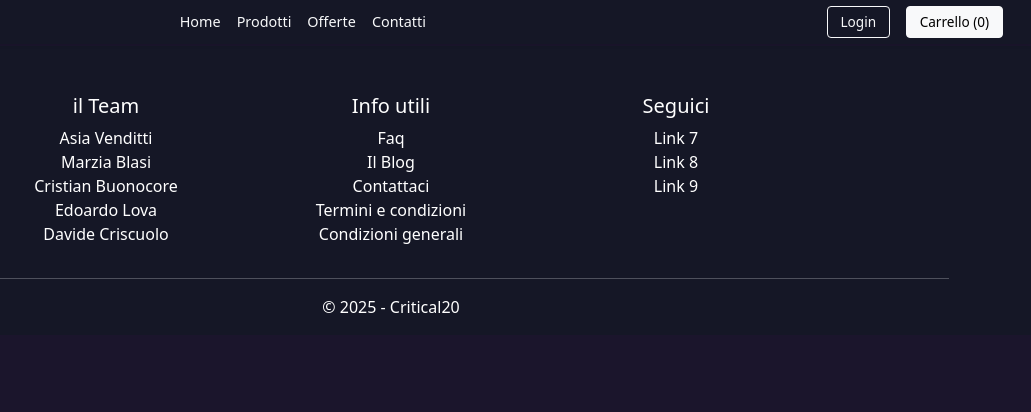
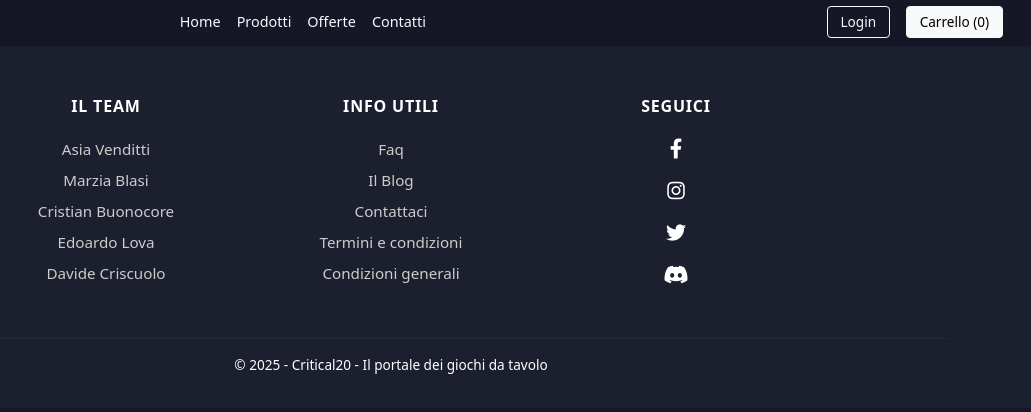
Before and after one commit to asiavenditti/critical20-frontend, a React (Vite) app: page /products/1 in a window 1280 px wide. Shown: the top 412 px of the page, without its empty margins (249-1280 px from the left). Built offline with nearby package versions, Linux system fonts and the light colour scheme; a web font is replaced by a local one.

Commit message:
updated the footer and homepage layouts

```diff
--- a/index.html
+++ b/index.html
@@ -5,6 +5,8 @@
   <meta charset="UTF-8" />
   <link rel="icon" type="image/svg+xml" href="/vite.svg" />
   <meta name="viewport" content="width=device-width, initial-scale=1.0" />
+  <link rel="stylesheet" href="https://cdnjs.cloudflare.com/ajax/libs/font-awesome/6.4.0/css/all.min.css" />
+
   <link
     href="https://fonts.googleapis.com/css2?family=Cinzel:wght@400..900&family=Edu+TAS+Beginner:wght@400..700&display=swap"
     rel="stylesheet">
--- a/package.json
+++ b/package.json
@@ -10,6 +10,8 @@
     "preview": "vite preview"
   },
   "dependencies": {
+    "@fortawesome/fontawesome-svg-core": "^7.0.1",
+    "@fortawesome/free-solid-svg-icons": "^7.0.1",
     "@fortawesome/react-fontawesome": "^3.0.2",
     "bootstrap": "^5.3.8",
     "dotenv": "^17.2.2",
--- a/src/components/Footer.jsx
+++ b/src/components/Footer.jsx
@@ -1,98 +1,57 @@
-import React from 'react'
+import React from "react";
+
 
 export default function Footer() {
     return (
-        <footer
-            className="text-white pt-5 pb-3"
-            style={{ backgroundColor: "#151726" }}
-        >
+        <footer className="footer">
             <div className="container">
-                <div className="row text-center d-flex justify-content-center">
-                    <div className="col-md-3">
-                        <h5>il Team</h5>
+                <div className="row gy-4 justify-content-center">
+
+                    {/*Il Team */}
+                    <div className="col-12 col-md-3 text-center">
+                        <div className="footer-section-title">Il Team</div>
                         <ul className="list-unstyled">
-                            <li>
-                                <a href="#" className="text-white text-decoration-none">
-                                    Asia Venditti
-                                </a>
-                            </li>
-                            <li>
-                                <a href="#" className="text-white text-decoration-none">
-                                    Marzia Blasi
-                                </a>
-                            </li>
-                            <li>
-                                <a href="#" className="text-white text-decoration-none">
-                                    Cristian Buonocore
-                                </a>
-                            </li>
-                            <li>
-                                <a href="#" className="text-white text-decoration-none">
-                                    Edoardo Lova
-                                </a>
-                            </li>
-                            <li>
-                                <a href="#" className="text-white text-decoration-none">
-                                    Davide Criscuolo
-                                </a>
-                            </li>
+                            <li><a href="#" className="footer-link">Asia Venditti</a></li>
+                            <li><a href="#" className="footer-link">Marzia Blasi</a></li>
+                            <li><a href="#" className="footer-link">Cristian Buonocore</a></li>
+                            <li><a href="#" className="footer-link">Edoardo Lova</a></li>
+                            <li><a href="#" className="footer-link">Davide Criscuolo</a></li>
                         </ul>
                     </div>
-                    <div className="col-md-3">
-                        <h5>Info utili</h5>
+
+                    {/*Info utili */}
+                    <div className="col-12 col-md-3 text-center">
+                        <div className="footer-section-title">Info utili</div>
                         <ul className="list-unstyled">
-                            <li>
-                                <a href="#" className="text-white text-decoration-none">
-                                    Faq
-                                </a>
-                            </li>
-                            <li>
-                                <a href="#" className="text-white text-decoration-none">
-                                    Il Blog
-                                </a>
-                            </li>
-                            <li>
-                                <a href="#" className="text-white text-decoration-none">
-                                    Contattaci
-                                </a>
-                            </li>
-                            <li>
-                                <a href="#" className="text-white text-decoration-none">
-                                    Termini e condizioni
-                                </a>
-                            </li>
-                            <li>
-                                <a href="#" className="text-white text-decoration-none">
-                                    Condizioni generali
-                                </a>
-                            </li>
+                            <li><a href="#" className="footer-link">Faq</a></li>
+                            <li><a href="#" className="footer-link">Il Blog</a></li>
+                            <li><a href="#" className="footer-link">Contattaci</a></li>
+                            <li><a href="#" className="footer-link">Termini e condizioni</a></li>
+                            <li><a href="#" className="footer-link">Condizioni generali</a></li>
                         </ul>
                     </div>
-                    <div className="col-md-3">
-                        <h5>Seguici</h5>
-                        <ul className="list-unstyled">
-                            <li>
-                                <a href="#" className="text-white text-decoration-none">
-                                    Link 7
-                                </a>
-                            </li>
-                            <li>
-                                <a href="#" className="text-white text-decoration-none">
-                                    Link 8
-                                </a>
-                            </li>
-                            <li>
-                                <a href="#" className="text-white text-decoration-none">
-                                    Link 9
-                                </a>
-                            </li>
+
+                    {/* Social */}
+                    <div className="col-12 col-md-3 text-center">
+                        <div className="footer-section-title">Seguici</div>
+                        <ul className="list-unstyled footer-social-list">
+                            <li><a href="#" className="footer-social" aria-label="Facebook"><i className="fab fa-facebook-f"></i></a></li>
+                            <li><a href="#" className="footer-social" aria-label="Instagram"><i className="fab fa-instagram"></i></a></li>
+                            <li><a href="#" className="footer-social" aria-label="Twitter"><i className="fab fa-twitter"></i></a></li>
+                            <li><a href="#" className="footer-social" aria-label="Discord"><i className="fab fa-discord"></i></a></li>
                         </ul>
                     </div>
+
                 </div>
-                <hr className="border-light" />
-                <p className="text-center mb-0">© 2025 - Critical20</p>
+
+                <hr className="footer-divider" />
+
+                <div className="text-center">
+                    <p className="footer-copy">
+                        © 2025 - Critical20 - Il portale dei giochi da tavolo
+                    </p>
+                </div>
             </div>
         </footer>
-
-    )
+    );
 }
--- a/src/components/Header.jsx
+++ b/src/components/Header.jsx
@@ -1,5 +1,7 @@
 import React from 'react'
 import { Link } from 'react-router'
+import { FontAwesomeIcon } from '@fortawesome/react-fontawesome';
+import { faBars } from '@fortawesome/free-solid-svg-icons';
 
 export default function Header() {
     return (
@@ -9,7 +11,7 @@ export default function Header() {
                 <nav className="navbar navbar-expand-lg navbar-light bgN shadow-sm small-navbar fixed-top">
                     <div className="container-fluid">
                         <button
-                            className="navbar-toggler text-black"
+                            className="navbar-toggler border-0 bg-transparent"
                             type="button"
                             data-bs-toggle="collapse"
                             data-bs-target="#navbarEcommerce"
@@ -17,9 +19,10 @@ export default function Header() {
                             aria-expanded="false"
                             aria-label="Toggle navigation"
                         >
-                            <span className="navbar-toggler-icon text-light" />
-                            {/* bottoni navbar */}
+                            <FontAwesomeIcon icon={faBars} size="lg" color="white" />
                         </button>
+
+
                         <div className="collapse navbar-collapse text-light" id="navbarEcommerce">
                             <ul className="navbar-nav mx-auto mb-2 mb-lg-0 text-light">
                                 <li className="nav-item">
--- a/src/index.css
+++ b/src/index.css
@@ -127,3 +127,74 @@ h1 {
     background-color: #151726;
     opacity: 80%;
 }
+
+/* FOOTER */
+
+.footer {
+    background-color: #1c1f2e;
+    color: white;
+    padding-top: 3rem;
+    padding-bottom: 2rem;
+    font-family: system-ui, sans-serif;
+    font-size: 0.95rem;
+}
+
+.footer-section-title {
+    font-weight: 600;
+    text-transform: uppercase;
+    letter-spacing: 0.05em;
+    margin-bottom: 1rem;
+    font-size: 1rem;
+    color: #ffffff;
+}
+
+.footer-link {
+    display: block;
+    color: #cccccc;
+    text-decoration: none;
+    padding: 0.25rem 0;
+    transition: color 0.2s ease;
+    font-family: inherit;
+}
+
+.footer-link:hover {
+    color: #ffcc00;
+    text-decoration: none;
+}
+
+.footer-social-list {
+    padding-left: 0;
+    margin-bottom: 1rem;
+}
+
+.footer-social-list li {
+    margin-bottom: 0.75rem;
+    list-style: none;
+}
+
+.footer-social {
+    color: #ffffff;
+    font-size: 1.25rem;
+    display: inline-block;
+    transition: color 0.3s ease;
+}
+
+.footer-social:hover {
+    color: #ffcc00;
+}
+
+.footer-divider {
+    border-color: #444;
+    margin: 2rem 0 1rem;
+}
+
+.footer-copy {
+    font-size: 0.85rem;
+    margin: 0;
+    font-family: inherit;
+}
+
+.footer ul {
+    padding-left: 0;
+    text-align: center;
+}
--- a/src/pages/ProductListPage.jsx
+++ b/src/pages/ProductListPage.jsx
@@ -1,7 +1,5 @@
 import React, { useEffect, useState } from 'react'
 import { Link } from "react-router-dom";
-
-
 
 
 export default function ProductListPage() {
```
Also changed, not shown: src/components/Jumbotron.jsx (+32 -24 lines), src/pages/HomePage.jsx (+9 -52 lines), 1 other file (tests, documents, lock files or other folders).
